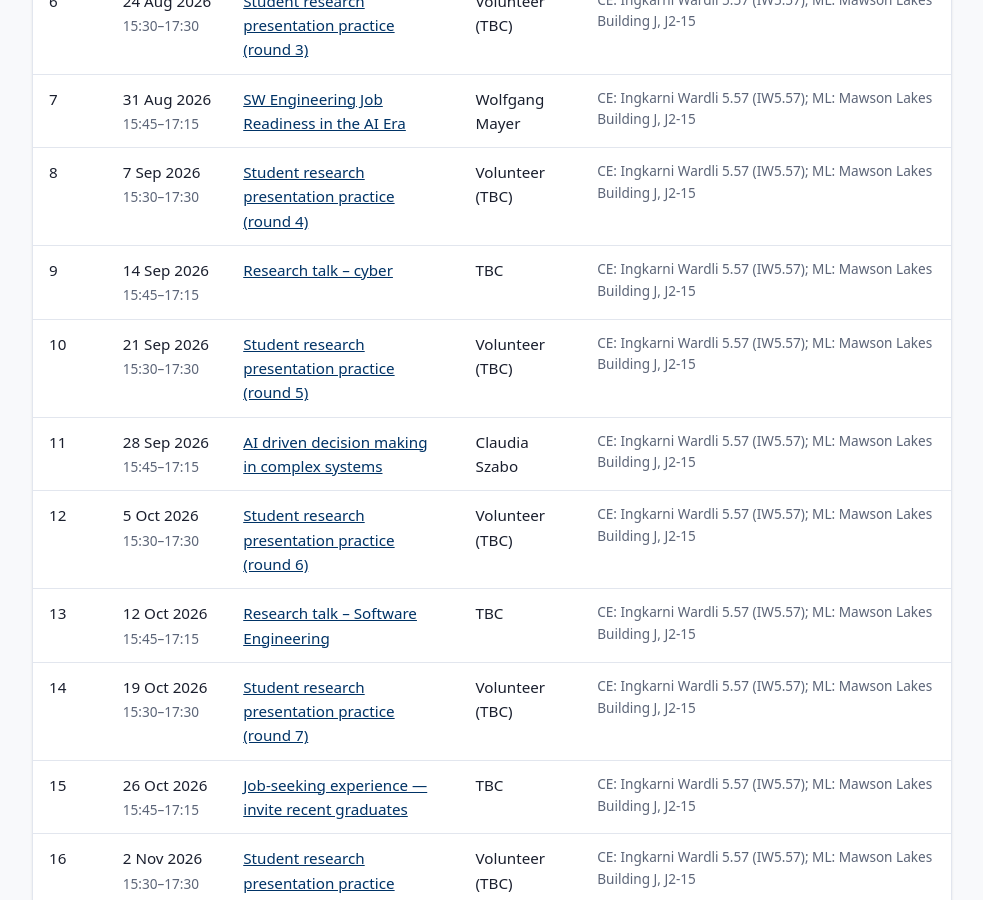
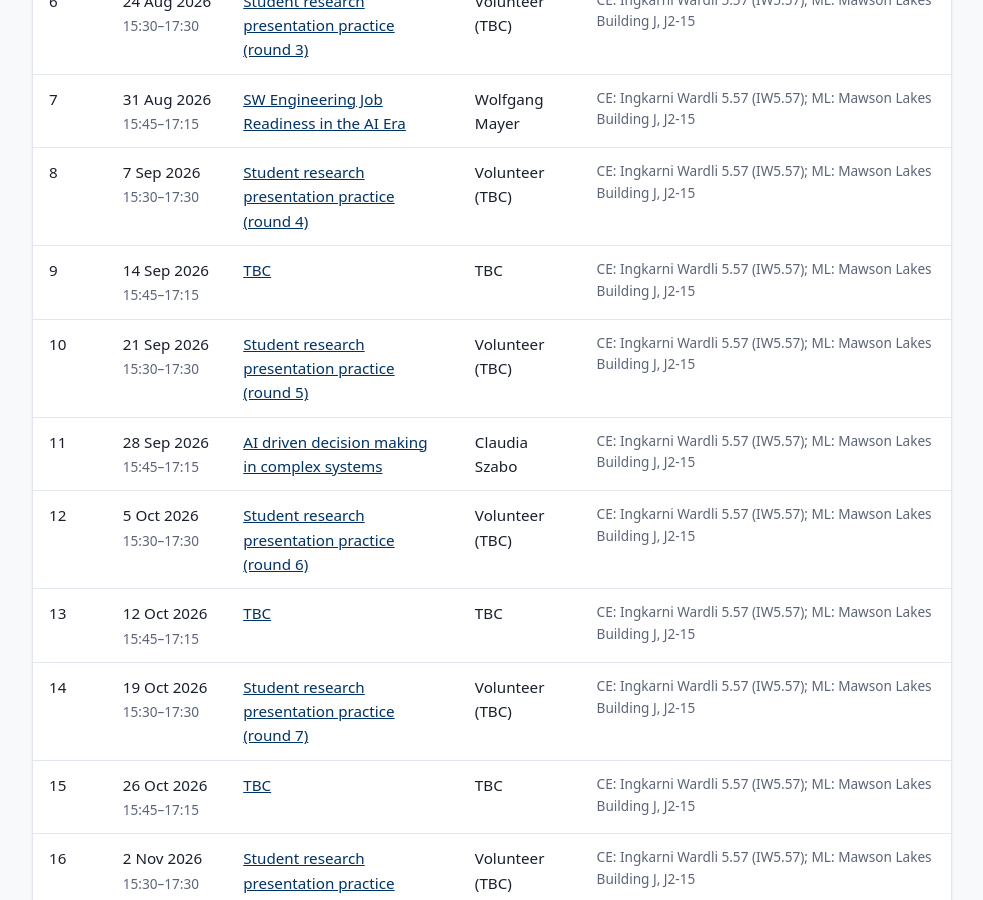
Before and after one commit to ht-timchen/Adelaide-CSIT-GRC, a Jekyll site: the page built from hdr-series.md, in a window 1280 px wide and 900 px high, scrolled down 841 px. Shown: the whole window, without its empty margins (148-1131 px from the left). Built offline with Jekyll 4.4.1, drawn with Linux system fonts in a browser that asks for light colours; some of the changed text lies outside the part shown.

Commit message:
Set HDR weeks 9, 13, and 15 topics to TBC.
Placeholder titles until speakers and topics are confirmed.

Co-authored-by: Cursor <cursoragent@cursor.com>

```diff
--- a/_data/seminars.yml
+++ b/_data/seminars.yml
@@ -184,7 +184,7 @@ seminars:
     type: hdr_seminar
     series: hdr-2026
     session_number: 9
-    title: "Research talk – cyber"
+    title: "TBC"
     speaker: "TBC"
     date: 2026-09-14
     time: "15:45–17:15"
@@ -239,7 +239,7 @@ seminars:
     type: hdr_seminar
     series: hdr-2026
     session_number: 13
-    title: "Research talk – Software Engineering"
+    title: "TBC"
     speaker: "TBC"
     date: 2026-10-12
     time: "15:45–17:15"
@@ -267,7 +267,7 @@ seminars:
     type: hdr_seminar
     series: hdr-2026
     session_number: 15
-    title: "Job-seeking experience — invite recent graduates"
+    title: "TBC"
     speaker: "TBC"
     date: 2026-10-26
     time: "15:45–17:15"
```
